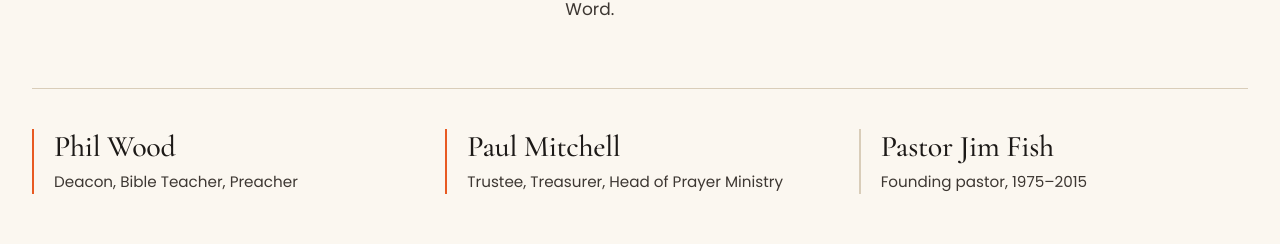
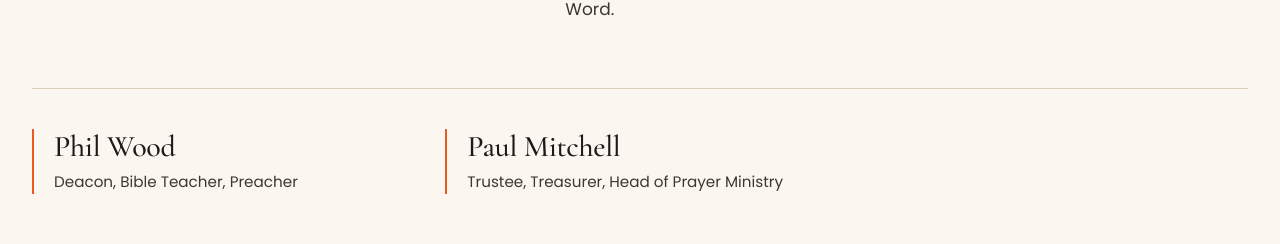
Before and after one commit to edesent/kingswaybaptist, a Next.js app: page /about in a window 1280 px wide. Shown: the part 3595-3839 px from the top of the page. Built offline with nearby package versions, Linux system fonts and the light colour scheme; no server answers.

Commit message:
Removed the Pastor Jim Fish card from the leadership section of the About page

```diff
--- a/src/app/about/page.tsx
+++ b/src/app/about/page.tsx
@@ -137,10 +137,6 @@ export default function About() {
                 <p className="mt-1 text-[0.95rem] text-ink-soft">{l.role}</p>
               </div>
             ))}
-            <div className="border-l-2 border-line pl-5" data-reveal="2">
-              <h3 className="display-light text-3xl text-ink">Pastor Jim Fish</h3>
-              <p className="mt-1 text-[0.95rem] text-ink-soft">Founding pastor, 1975–2015</p>
-            </div>
           </div>
         </div>
       </section>
```
